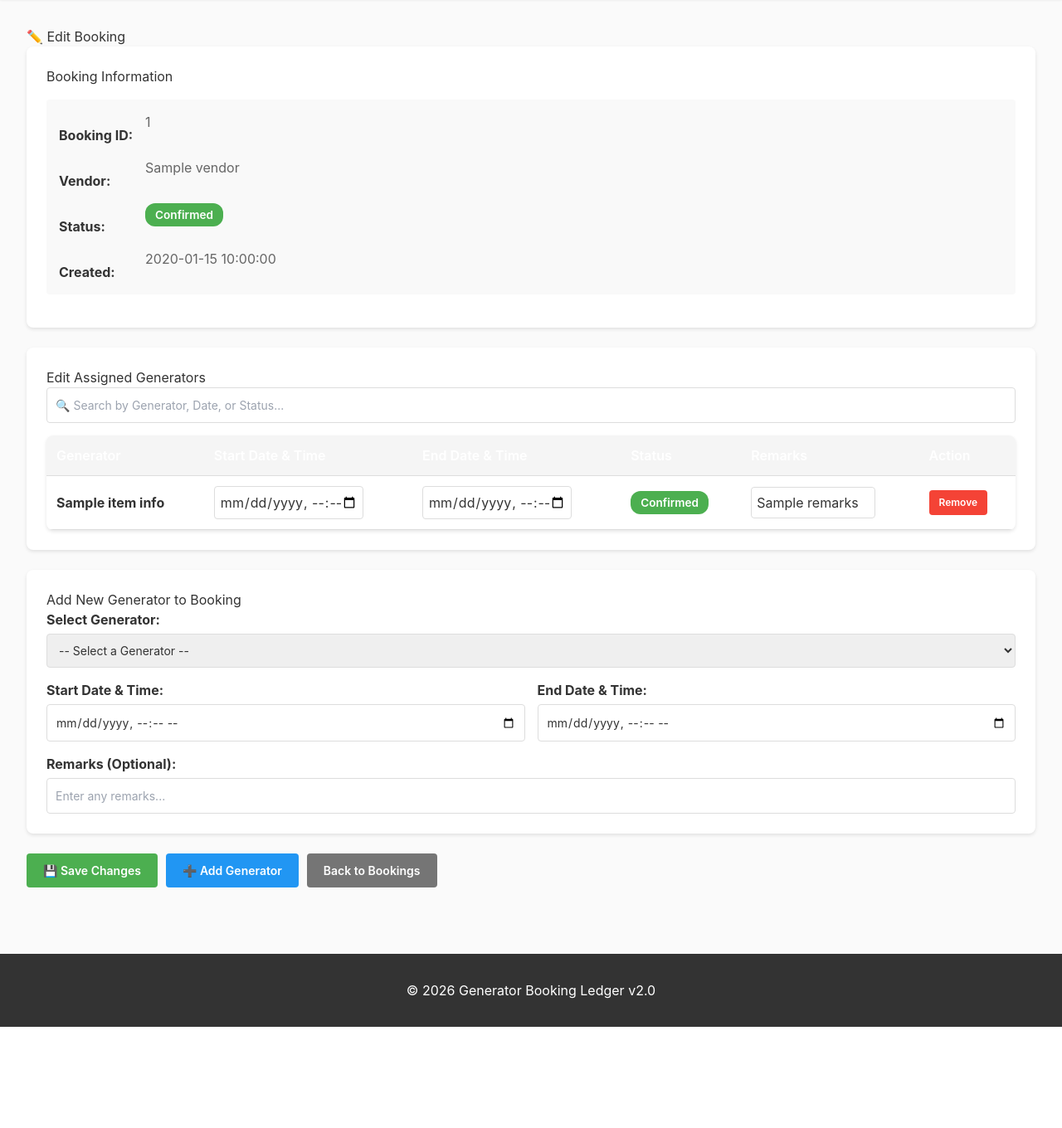
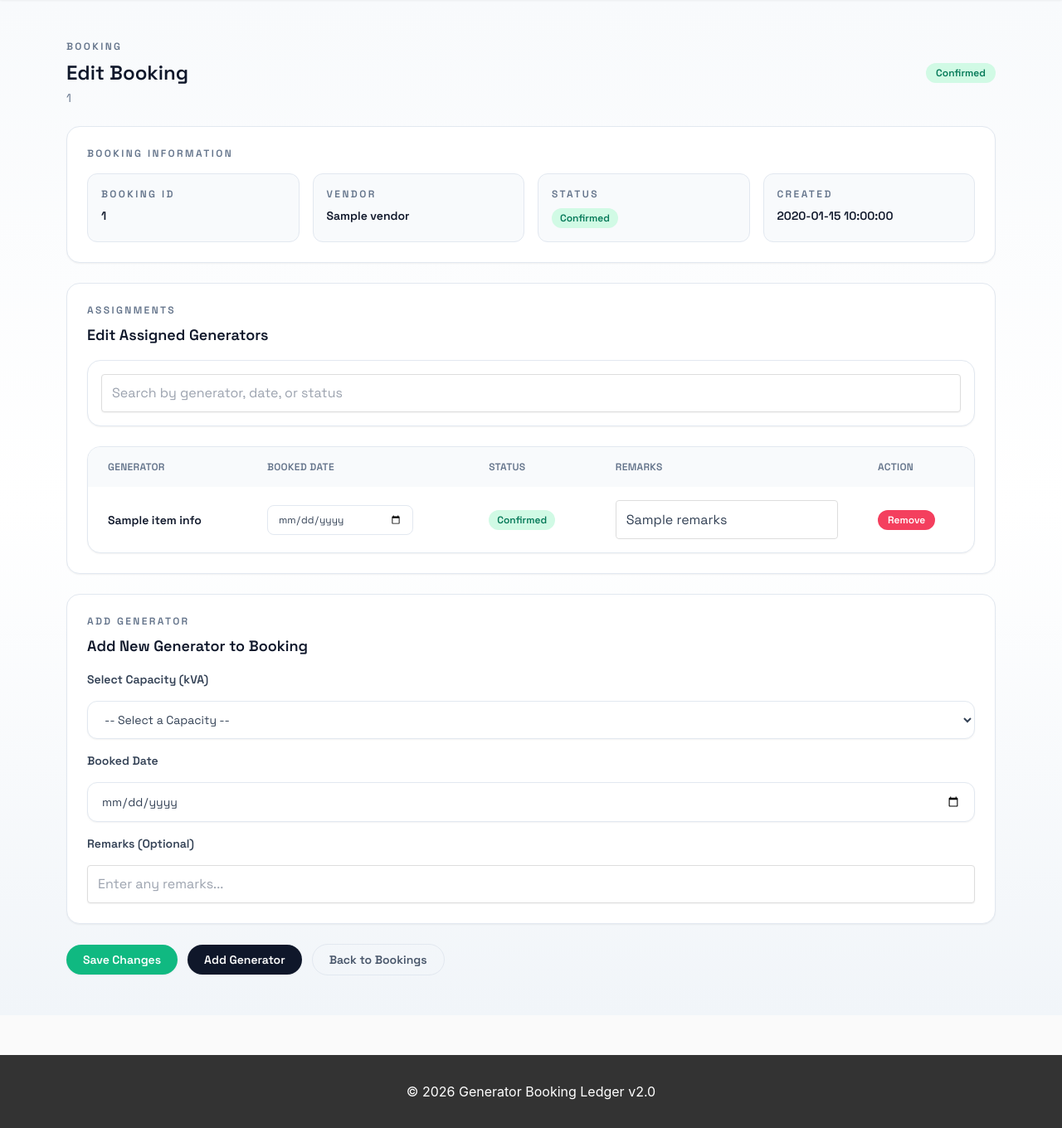
Before and after one commit to Abhishek3670/generator-ledger, a FastAPI app: template web/templates/edit_booking.html in a window 1280 px wide. Shown: the part 75-1435 px from the top of the page at 83% size. Before the commit the page ends 1313 px from the top, so only its background shows below. Run offline with FastAPI, Linux system fonts and the light colour scheme; the template is opened without the code that fills it: most values are stand-ins (such as "Sample title", 1, 10 or a date in 2020); some libraries are stand-ins or nearby versions.

Commit message:
Refine booking views and overlays

```diff
--- a/web/app.py
+++ b/web/app.py
@@ -191,6 +191,7 @@ async def index(request: Request, conn: sqlite3.Connection = Depends(get_db)):
 
         bookings = booking_repo.get_all()
         generators = gen_repo.get_all()
+        capacities = sorted(set(g.capacity_kva for g in generators))
         vendors = vendor_repo.get_all()
 
         # Count confirmed bookings and generators
@@ -385,6 +386,7 @@ async def edit_booking_page(request: Request, booking_id: str, conn: sqlite3.Con
         vendor = vendor_repo.get_by_id(booking.vendor_id)
         items = booking_repo.get_items(booking_id)
         generators = gen_repo.get_all()
+        capacities = sorted(set(g.capacity_kva for g in generators))
 
         # Enrich items with generator info
         items_with_gen = []
@@ -400,7 +402,8 @@ async def edit_booking_page(request: Request, booking_id: str, conn: sqlite3.Con
             "booking": booking,
             "vendor": vendor,
             "items": items_with_gen,
-            "generators": generators
+            "generators": generators,
+            "capacities": capacities
         })
     except Exception as e:
         logger.error(f"Error loading edit booking page: {e}", exc_info=True)
@@ -518,10 +521,11 @@ async def api_calendar_day(date: str, conn: sqlite3.Connection = Depends(get_db)
         cur.execute(
             """
             SELECT v.vendor_id, v.vendor_name, b.booking_id, bi.generator_id,
-                   bi.start_dt, bi.end_dt, bi.remarks
+                   g.capacity_kva, bi.start_dt, bi.end_dt, bi.remarks
             FROM booking_items bi
             JOIN bookings b ON bi.booking_id = b.booking_id
             JOIN vendors v ON b.vendor_id = v.vendor_id
+            LEFT JOIN generators g ON bi.generator_id = g.generator_id
             WHERE date(bi.start_dt) = ?
               AND bi.item_status = ?
               AND b.status = ?
@@ -532,7 +536,7 @@ async def api_calendar_day(date: str, conn: sqlite3.Connection = Depends(get_db)
 
         vendors: Dict[str, Dict[str, Any]] = {}
         for row in cur.fetchall():
-            vendor_id, vendor_name, booking_id, generator_id, start_dt, end_dt, remarks = row
+            vendor_id, vendor_name, booking_id, generator_id, capacity_kva, start_dt, end_dt, remarks = row
             if vendor_id not in vendors:
                 vendors[vendor_id] = {
                     "vendor_id": vendor_id,
@@ -545,6 +549,7 @@ async def api_calendar_day(date: str, conn: sqlite3.Connection = Depends(get_db)
             )
             booking_group["items"].append({
                 "generator_id": generator_id,
+                "capacity_kva": capacity_kva,
                 "start_dt": start_dt,
                 "end_dt": end_dt,
                 "remarks": remarks or "",
@@ -755,7 +760,8 @@ async def api_delete_booking(
 @app.post("/api/bookings/{booking_id}/items")
 async def api_add_booking_item(
     booking_id: str,
-    generator_id: str = Form(...),
+    generator_id: Optional[str] = Form(default=None),
+    capacity_kva: Optional[int] = Form(default=None),
     start_dt: str = Form(...),
     end_dt: str = Form(...),
     remarks: str = Form(default=""),
@@ -769,9 +775,20 @@ async def api_add_booking_item(
         except ValueError as e:
             raise HTTPException(status_code=404, detail=str(e))
 
+        generator_id = generator_id.strip() if generator_id else None
+        if not generator_id and capacity_kva is None:
+            raise HTTPException(status_code=400, detail="Provide generator_id or capacity_kva")
+
         service = BookingService(conn)
         # Add generator to booking
-        success, message = service.add_generator(booking_id, generator_id, start_dt, end_dt, remarks)
+        success, message = service.add_generator(
+            booking_id,
+            generator_id=generator_id,
+            capacity_kva=capacity_kva,
+            start_dt=start_dt,
+            end_dt=end_dt,
+            remarks=remarks
+        )
 
         if not success:
             raise HTTPException(status_code=400, detail=message)
--- a/web/templates/edit_booking.html
+++ b/web/templates/edit_booking.html
@@ -1,125 +1,140 @@
 {% extends "base.html" %}
 
 {% block content %}
-<div class="container">
-    <h1>✏️ Edit Booking</h1>
+<div class="min-h-screen bg-gradient-to-b from-slate-50 via-white to-slate-100">
+    <div class="mx-auto max-w-6xl px-4 py-10 lg:py-12" style="font-family: 'Space Grotesk', ui-sans-serif, system-ui, -apple-system, 'Segoe UI', sans-serif;">
+        <div class="flex flex-wrap items-center justify-between gap-4">
+            <div>
+                <div class="text-xs font-semibold uppercase tracking-[0.2em] text-slate-500">Booking</div>
+                <h1 class="mt-2 text-2xl font-semibold text-slate-900">Edit Booking</h1>
+                <p class="mt-1 text-sm text-slate-500">{{ booking.booking_id }}</p>
+            </div>
+            <span class="inline-flex items-center rounded-full px-3 py-1 text-xs font-semibold
+                {% if booking.status == 'Confirmed' %}bg-emerald-100 text-emerald-700
+                {% elif booking.status == 'Pending' %}bg-amber-100 text-amber-700
+                {% else %}bg-rose-100 text-rose-700{% endif %}">
+                {{ booking.status }}
+            </span>
+        </div>
 
-    <div class="detail-section">
-        <h2>Booking Information</h2>
-        <dl class="detail-list">
-            <dt>Booking ID:</dt>
-            <dd>{{ booking.booking_id }}</dd>
-
-            <dt>Vendor:</dt>
-            <dd>{{ vendor.vendor_name if vendor else 'Unknown' }}</dd>
-
-            <dt>Status:</dt>
-            <dd>
-                <span class="badge"
-                      style="background-color: {% if booking.status == 'Confirmed' %}#4CAF50{% elif booking.status == 'Pending' %}#FFC107{% else %}#f44336{% endif %};">
+        <section class="mt-6 rounded-2xl border border-slate-200 bg-white p-6 shadow-sm">
+            <div class="text-xs font-semibold uppercase tracking-[0.2em] text-slate-500">Booking Information</div>
+            <dl class="mt-4 grid gap-4 sm:grid-cols-2 lg:grid-cols-4">
+                <div class="rounded-xl border border-slate-200 bg-slate-50 p-4">
+                    <dt class="text-xs font-semibold uppercase tracking-[0.2em] text-slate-500">Booking ID</dt>
+                    <dd class="mt-2 text-sm font-semibold text-slate-900">{{ booking.booking_id }}</dd>
+                </div>
+                <div class="rounded-xl border border-slate-200 bg-slate-50 p-4">
+                    <dt class="text-xs font-semibold uppercase tracking-[0.2em] text-slate-500">Vendor</dt>
+                    <dd class="mt-2 text-sm font-semibold text-slate-900">{{ vendor.vendor_name if vendor else 'Unknown' }}</dd>
+                </div>
+                <div class="rounded-xl border border-slate-200 bg-slate-50 p-4">
+                    <dt class="text-xs font-semibold uppercase tracking-[0.2em] text-slate-500">Status</dt>
+                    <dd class="mt-2">
+                        <span class="inline-flex items-center rounded-full px-2.5 py-1 text-xs font-semibold
+                            {% if booking.status == 'Confirmed' %}bg-emerald-100 text-emerald-700
+                            {% elif booking.status == 'Pending' %}bg-amber-100 text-amber-700
+                            {% else %}bg-rose-100 text-rose-700{% endif %}">
                             {{ booking.status }}
                         </span>
                     </dd>
+                </div>
+                <div class="rounded-xl border border-slate-200 bg-slate-50 p-4">
+                    <dt class="text-xs font-semibold uppercase tracking-[0.2em] text-slate-500">Created</dt>
+                    <dd class="mt-2 text-sm font-semibold text-slate-900">{{ booking.created_at }}</dd>
+                </div>
+            </dl>
+        </section>
 
-            <dt>Created:</dt>
-            <dd>{{ booking.created_at }}</dd>
-        </dl>
+        <section class="mt-6 rounded-2xl border border-slate-200 bg-white p-6 shadow-sm">
+            <div class="flex flex-wrap items-center justify-between gap-3">
+                <div>
+                    <div class="text-xs font-semibold uppercase tracking-[0.2em] text-slate-500">Assignments</div>
+                    <div class="mt-2 text-lg font-semibold text-slate-900">Edit Assigned Generators</div>
+                </div>
             </div>
 
-    <div class="detail-section">
-        <h2>Edit Assigned Generators</h2>
+            {% if items %}
+            <div class="mt-4 rounded-2xl border border-slate-200 bg-white p-4 shadow-sm">
+                <input type="text" id="itemFilter" placeholder="Search by generator, date, or status" class="w-full rounded-xl border border-slate-200 px-4 py-3 text-sm text-slate-700 shadow-sm focus:border-slate-400 focus:outline-none focus:ring-2 focus:ring-slate-200">
+            </div>
 
-        {% if items %}
-        <div class="filter-section" style="margin-bottom: 15px;">
-            <input type="text" id="itemFilter" class="filter-input" placeholder="🔍 Search by Generator, Date, or Status..." style="width: 100%; padding: 10px; border: 1px solid #ddd; border-radius: 4px; font-size: 14px;">
-        </div>
-        <table class="data-table" id="itemTable">
-            <thead>
+            <div class="mt-6 overflow-hidden rounded-2xl border border-slate-200 bg-white shadow-sm">
+                <div class="overflow-x-auto">
+                    <table class="min-w-full text-sm" id="itemTable">
+                        <thead class="bg-slate-50 text-xs uppercase tracking-wide text-slate-500">
                             <tr>
-                    <th>Generator</th>
-                    <th>Start Date & Time</th>
-                    <th>End Date & Time</th>
-                    <th>Status</th>
-                    <th>Remarks</th>
-                    <th>Action</th>
+                                <th class="px-6 py-4 text-left font-semibold">Generator</th>
+                                <th class="px-6 py-4 text-left font-semibold">Booked Date</th>
+                                <th class="px-6 py-4 text-left font-semibold">Status</th>
+                                <th class="px-6 py-4 text-left font-semibold">Remarks</th>
+                                <th class="px-6 py-4 text-left font-semibold">Action</th>
                             </tr>
                         </thead>
-            <tbody>
+                        <tbody class="divide-y divide-slate-100 text-slate-700">
                             {% for item_info in items %}
-                <tr data-item-id="{{ item_info.item.id }}">
-                    <td>
-                        <strong>{{ item_info.generator_name }}</strong>
+                            <tr data-item-id="{{ item_info.item.id }}" class="transition hover:bg-slate-50">
+                                <td class="px-6 py-4 font-semibold text-slate-900">{{ item_info.generator_name }}</td>
+                                <td class="px-6 py-4">
+                                    <input type="date" class="booked-date w-44 rounded-lg border border-slate-200 px-3 py-2 text-xs text-slate-700 focus:border-slate-400 focus:outline-none focus:ring-2 focus:ring-slate-200" value="{{ item_info.item.start_dt.split(' ')[0] }}">
                                 </td>
-                    <td>
-                        <input type="datetime-local" class="start-time" value="{{ item_info.item.start_dt.replace(' ', 'T') }}" style="width: 180px; padding: 6px; border: 1px solid #ddd; border-radius: 4px;">
-                    </td>
-                    <td>
-                        <input type="datetime-local" class="end-time" value="{{ item_info.item.end_dt.replace(' ', 'T') }}" style="width: 180px; padding: 6px; border: 1px solid #ddd; border-radius: 4px;">
-                    </td>
-                    <td>
-                        <span class="badge"
-                              style="background-color: {% if item_info.item.item_status == 'Confirmed' %}#4CAF50{% else %}#f44336{% endif %};">
+                                <td class="px-6 py-4">
+                                    <span class="inline-flex items-center rounded-full px-2.5 py-1 text-xs font-semibold
+                                        {% if item_info.item.item_status == 'Confirmed' %}bg-emerald-100 text-emerald-700
+                                        {% else %}bg-rose-100 text-rose-700{% endif %}">
                                         {{ item_info.item.item_status }}
                                     </span>
                                 </td>
-                    <td>
-                        <input type="text" class="remarks" value="{{ item_info.item.remarks or '' }}" style="width: 150px; padding: 6px; border: 1px solid #ddd; border-radius: 4px;">
+                                <td class="px-6 py-4">
+                                    <input type="text" class="remarks w-40 rounded-lg border border-slate-200 px-3 py-2 text-xs text-slate-700 focus:border-slate-400 focus:outline-none focus:ring-2 focus:ring-slate-200" value="{{ item_info.item.remarks or '' }}">
                                 </td>
-                    <td>
-                        <button class="btn-danger" style="padding: 6px 12px; border-radius: 4px; font-size: 12px; border: none; cursor: pointer; background-color: #f44336; color: white;" onclick="removeItem(this)">Remove</button>
+                                <td class="px-6 py-4">
+                                    <button class="rounded-full bg-rose-500 px-3 py-1 text-xs font-semibold text-white transition hover:bg-rose-400" onclick="removeItem(this)">Remove</button>
                                 </td>
                             </tr>
                             {% endfor %}
                         </tbody>
                     </table>
+                </div>
+            </div>
             {% else %}
-        <p>No generators assigned yet.</p>
+            <div class="mt-4 rounded-xl border border-dashed border-slate-200 px-4 py-6 text-sm text-slate-500">
+                No generators assigned yet.
+            </div>
             {% endif %}
-    </div>
+        </section>
 
-    <div class="detail-section">
-        <h2>Add New Generator to Booking</h2>
-        <form id="addGeneratorForm" style="display: grid; gap: 15px;">
+        <section class="mt-6 rounded-2xl border border-slate-200 bg-white p-6 shadow-sm">
+            <div class="text-xs font-semibold uppercase tracking-[0.2em] text-slate-500">Add Generator</div>
+            <div class="mt-2 text-lg font-semibold text-slate-900">Add New Generator to Booking</div>
+            <form id="addGeneratorForm" class="mt-4 grid gap-4">
                 <div>
-                <label for="newGenerator" style="display: block; margin-bottom: 5px; font-weight: bold;">Select Generator:</label>
-                <select id="newGenerator" style="width: 100%; padding: 10px; border: 1px solid #ddd; border-radius: 4px; font-size: 14px;">
-                    <option value="">-- Select a Generator --</option>
-                    {% for gen in generators %}
-                    {% if gen.status == 'Active' %}
-                    <option value="{{ gen.generator_id }}">{{ gen.generator_id }} - {{ gen.capacity_kva }} kVA</option>
-                    {% endif %}
+                    <label for="newCapacity" class="text-sm font-semibold text-slate-700">Select Capacity (kVA)</label>
+                    <select id="newCapacity" class="mt-2 w-full rounded-xl border border-slate-200 bg-white px-4 py-3 text-sm text-slate-700 shadow-sm focus:border-slate-400 focus:outline-none focus:ring-2 focus:ring-slate-200">
+                        <option value="">-- Select a Capacity --</option>
+                        {% for cap in capacities %}
+                        <option value="{{ cap }}">{{ cap }} kVA</option>
                         {% endfor %}
                     </select>
                 </div>
 
-            <div style="display: grid; grid-template-columns: 1fr 1fr; gap: 15px;">
                 <div>
-                    <label for="newStartTime" style="display: block; margin-bottom: 5px; font-weight: bold;">Start Date & Time:</label>
-                    <input type="datetime-local" id="newStartTime" style="width: 100%; padding: 10px; border: 1px solid #ddd; border-radius: 4px; font-size: 14px;">
-                </div>
-                <div>
-                    <label for="newEndTime" style="display: block; margin-bottom: 5px; font-weight: bold;">End Date & Time:</label>
-                    <input type="datetime-local" id="newEndTime" style="width: 100%; padding: 10px; border: 1px solid #ddd; border-radius: 4px; font-size: 14px;">
-                </div>
+                    <label for="newBookingDate" class="text-sm font-semibold text-slate-700">Booked Date</label>
+                    <input type="date" id="newBookingDate" class="mt-2 w-full rounded-xl border border-slate-200 px-4 py-3 text-sm text-slate-700 shadow-sm focus:border-slate-400 focus:outline-none focus:ring-2 focus:ring-slate-200">
                 </div>
 
                 <div>
-                <label for="newRemarks" style="display: block; margin-bottom: 5px; font-weight: bold;">Remarks (Optional):</label>
-                <input type="text" id="newRemarks" placeholder="Enter any remarks..." style="width: 100%; padding: 10px; border: 1px solid #ddd; border-radius: 4px; font-size: 14px;">
+                    <label for="newRemarks" class="text-sm font-semibold text-slate-700">Remarks (Optional)</label>
+                    <input type="text" id="newRemarks" placeholder="Enter any remarks..." class="mt-2 w-full rounded-xl border border-slate-200 px-4 py-3 text-sm text-slate-700 shadow-sm focus:border-slate-400 focus:outline-none focus:ring-2 focus:ring-slate-200">
                 </div>
             </form>
+        </section>
+
+        <div class="mt-6 flex flex-wrap items-center gap-3">
+            <button onclick="saveChanges()" class="rounded-full bg-emerald-500 px-5 py-2 text-sm font-semibold text-white shadow-sm transition hover:bg-emerald-400">Save Changes</button>
+            <button onclick="addNewGenerator()" class="rounded-full bg-slate-900 px-5 py-2 text-sm font-semibold text-white shadow-sm transition hover:bg-slate-800">Add Generator</button>
+            <a href="/bookings" class="rounded-full border border-slate-200 px-5 py-2 text-sm font-semibold text-slate-600 transition hover:border-slate-300 hover:text-slate-900">Back to Bookings</a>
         </div>
-
-    <div class="actions" style="display: flex; gap: 10px; margin-top: 20px;">
-        <button onclick="saveChanges()" class="btn-primary" style="padding: 10px 20px; background-color: #4CAF50; color: white; border: none; border-radius: 4px; cursor: pointer; font-size: 14px;">
-            💾 Save Changes
-        </button>
-        <button onclick="addNewGenerator()" class="btn-secondary" style="padding: 10px 20px; background-color: #2196F3; color: white; border: none; border-radius: 4px; cursor: pointer; font-size: 14px;">
-            ➕ Add Generator
-        </button>
-        <a href="/bookings" class="btn-secondary" style="padding: 10px 20px; background-color: #757575; color: white; text-decoration: none; border-radius: 4px; display: inline-block; font-size: 14px;">
-            Back to Bookings
-        </a>
     </div>
 </div>
 
@@ -136,28 +151,24 @@ function removeItem(button) {
 }
 
 function addNewGenerator() {
-    const generator = document.getElementById('newGenerator').value;
-    const startTime = document.getElementById('newStartTime').value;
-    const endTime = document.getElementById('newEndTime').value;
+    const capacity = document.getElementById('newCapacity').value;
+    const bookingDate = document.getElementById('newBookingDate').value;
     const remarks = document.getElementById('newRemarks').value;
 
-    if (!generator || !startTime || !endTime) {
-        alert('Please fill in Generator, Start Time, and End Time');
+    if (!capacity || !bookingDate) {
+        alert('Please fill in Capacity and Booked Date');
         return;
     }
 
-    // Format datetime-local to YYYY-MM-DD HH:MM
-    const startDt = startTime.replace('T', ' ');
-    const endDt = endTime.replace('T', ' ');
+    const startDt = `${bookingDate} 00:00`;
+    const endDt = `${bookingDate} 23:59`;
 
-    // Add to form data
     const formData = new FormData();
-    formData.append('generator_id', generator);
+    formData.append('capacity_kva', capacity);
     formData.append('start_dt', startDt);
     formData.append('end_dt', endDt);
     formData.append('remarks', remarks);
 
-    // Send request to add generator
     fetch(`/api/bookings/{{ booking.booking_id }}/items`, {
         method: 'POST',
         body: formData
@@ -180,13 +191,13 @@ function addNewGenerator() {
 function saveChanges() {
     const updates = [];
 
-    // Collect all updated items
     const rows = document.querySelectorAll('#itemTable tbody tr');
     rows.forEach(row => {
         if (row.style.display !== 'none') {
             const itemId = row.getAttribute('data-item-id');
-            const startDt = row.querySelector('.start-time').value.replace('T', ' ');
-            const endDt = row.querySelector('.end-time').value.replace('T', ' ');
+            const bookedDate = row.querySelector('.booked-date').value;
+            const startDt = `${bookedDate} 00:00`;
+            const endDt = `${bookedDate} 23:59`;
             const remarks = row.querySelector('.remarks').value;
 
             updates.push({
@@ -203,7 +214,6 @@ function saveChanges() {
         return;
     }
 
-    // Send update request
     fetch(`/api/bookings/{{ booking.booking_id }}/items/bulk-update`, {
         method: 'POST',
         headers: {
@@ -229,45 +239,4 @@ function saveChanges() {
     });
 }
 </script>
-
-<style>
-.detail-list {
-    display: grid;
-    grid-template-columns: auto 1fr;
-    gap: 15px;
-    padding: 15px;
-    background-color: #f9f9f9;
-    border-radius: 4px;
-}
-
-.detail-list dt {
-    font-weight: bold;
-    color: #333;
-}
-
-.detail-list dd {
-    margin: 0;
-    color: #666;
-}
-
-.data-table {
-    width: 100%;
-    border-collapse: collapse;
-}
-
-.data-table thead {
-    background-color: #f5f5f5;
-}
-
-.data-table th,
-.data-table td {
-    padding: 12px;
-    text-align: left;
-    border-bottom: 1px solid #ddd;
-}
-
-.data-table tbody tr:hover {
-    background-color: #f9f9f9;
-}
-</style>
 {% endblock %}
```
Also changed, not shown: web/templates/bookings.html (+26 -13 lines), web/templates/index.html (+9 -1 lines). Lines whose indentation alone changed are shown as unchanged.
